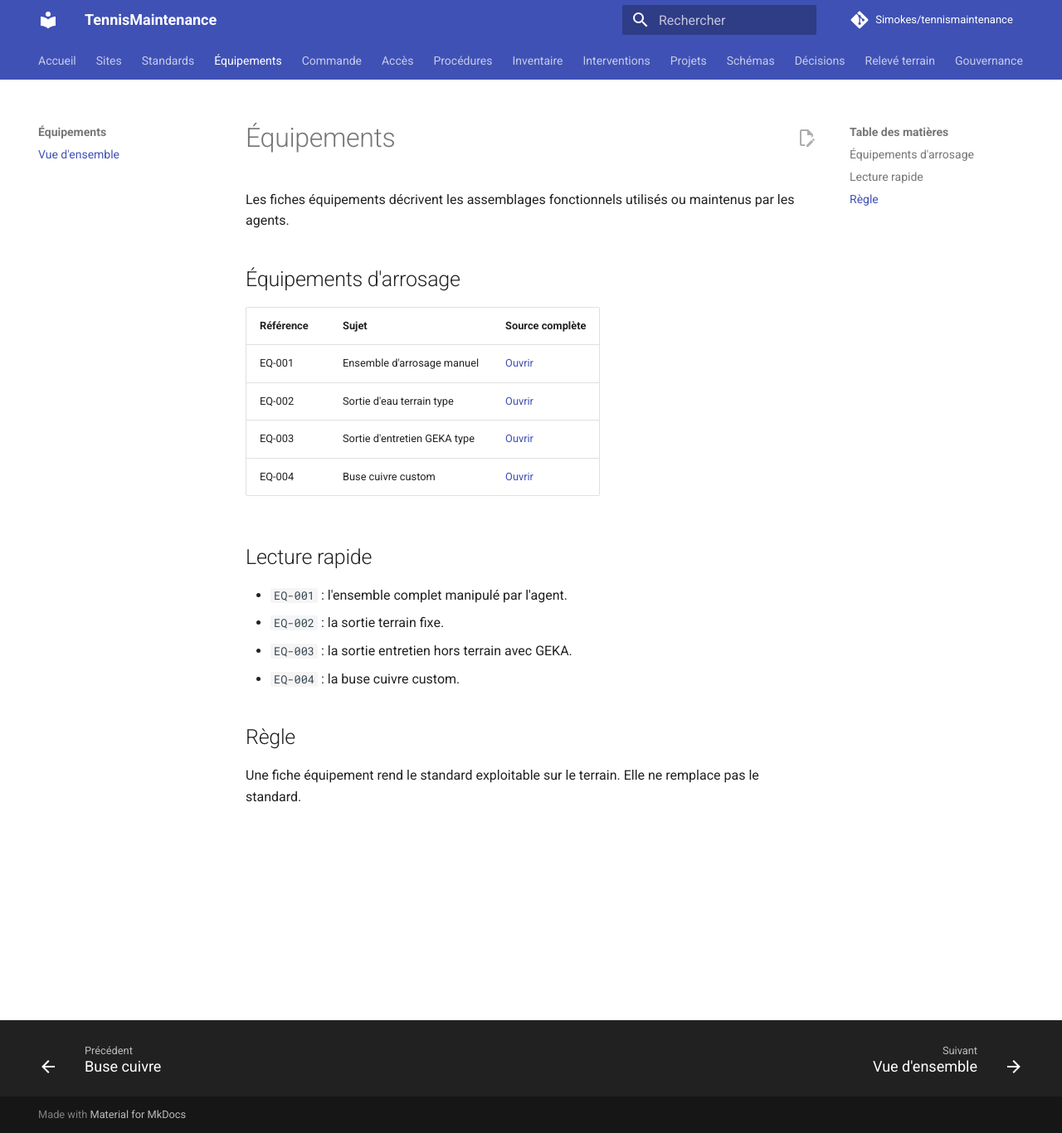
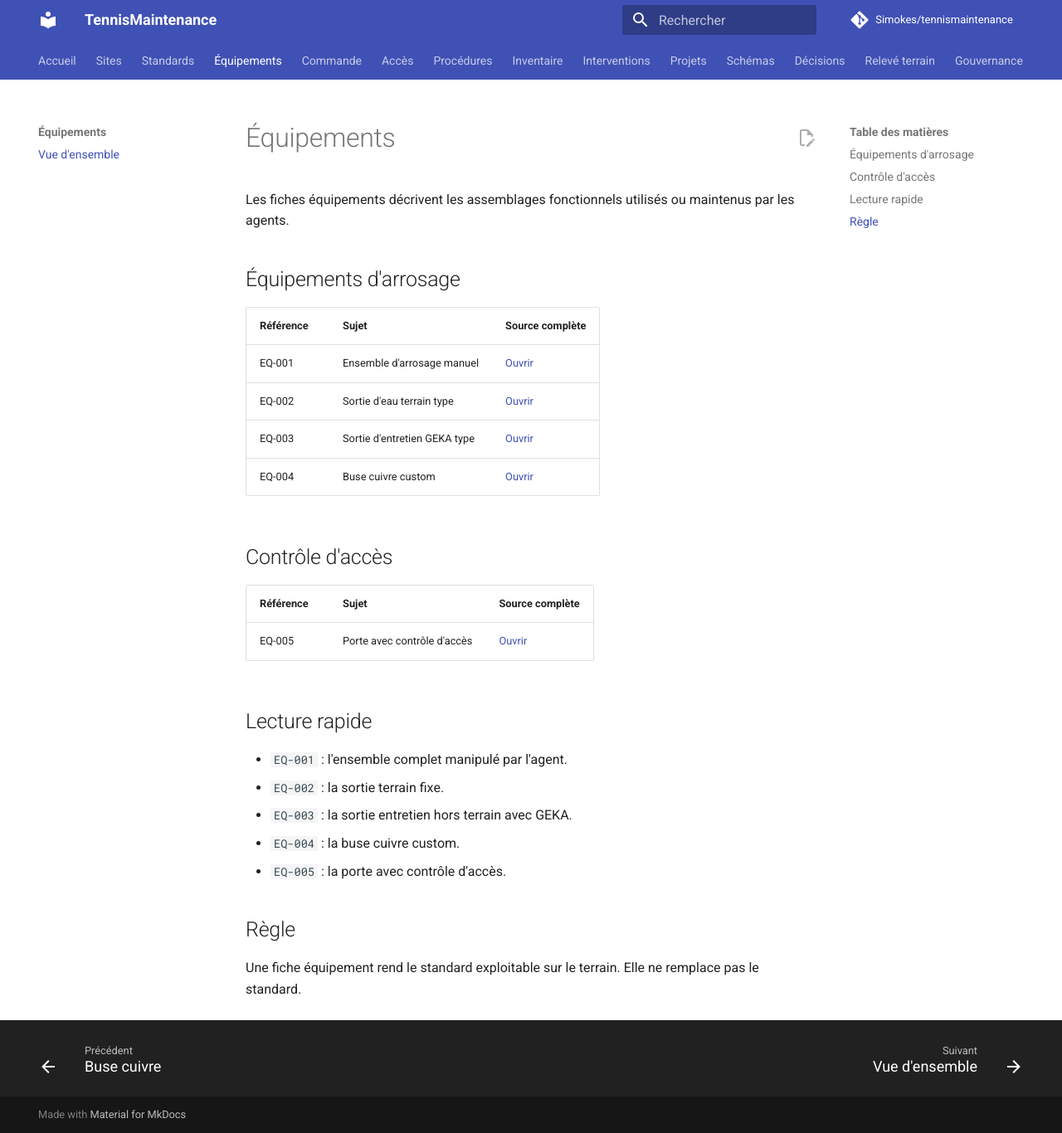
Before and after one commit to Simokes/tennismaintenance, an MkDocs documentation site: the page built from docs/equipment/index.md, in a window 1280 px wide and 1366 px high. Shown: the whole window at 83% size. Built offline with MkDocs 1.6.1 and Material for MkDocs 9.7.7, drawn with Linux system fonts in a browser that asks for light colours; comment, search, counter and statistics services are not loaded.

Commit message:
refactor(nomenclature): résoudre la collision EQ-004 → porte en EQ-005 (#47)
Collision A (étude #43, validée) : deux équipements partageaient EQ-004.
- git mv equipment/EQ-004-porte-controle-acces.md → EQ-005-… (historique préservé) ;
- H1 mis à jour (# EQ-005 — Porte avec contrôle d'accès) ;
- EQ-004 reste la buse cuivre (déjà référencée) ;
- ajout d'EQ-005 à docs/equipment/index.md (section « Contrôle d'accès »)
  avec son lien source.

Aucun lien entrant vers la porte n'existait (0). Vérifié :
check_source_links.py vert (63 liens), mkdocs build --strict vert.

Refs #43 (collision A)

Co-authored-by: Claude Opus 4.8 <noreply@anthropic.com>

```diff
--- a/docs/equipment/index.md
+++ b/docs/equipment/index.md
@@ -11,12 +11,19 @@ Les fiches équipements décrivent les assemblages fonctionnels utilisés ou mai
 | EQ-003 | Sortie d'entretien GEKA type | [Ouvrir](https://github.com/Simokes/tennismaintenance/blob/main/equipment/EQ-003-sortie-entretien-geka-type.md) |
 | EQ-004 | Buse cuivre custom | [Ouvrir](https://github.com/Simokes/tennismaintenance/blob/main/equipment/EQ-004-buse-cuivre.md) |
 
+## Contrôle d'accès
+
+| Référence | Sujet | Source complète |
+|---|---|---|
+| EQ-005 | Porte avec contrôle d'accès | [Ouvrir](https://github.com/Simokes/tennismaintenance/blob/main/equipment/EQ-005-porte-controle-acces.md) |
+
 ## Lecture rapide
 
 - `EQ-001` : l'ensemble complet manipulé par l'agent.
 - `EQ-002` : la sortie terrain fixe.
 - `EQ-003` : la sortie entretien hors terrain avec GEKA.
 - `EQ-004` : la buse cuivre custom.
+- `EQ-005` : la porte avec contrôle d'accès.
 
 ## Règle
 
```
Also changed, not shown: equipment/EQ-005-porte-controle-acces.md (renamed from equipment/EQ-004-porte-controle-acces.md, +1 -1 lines).
